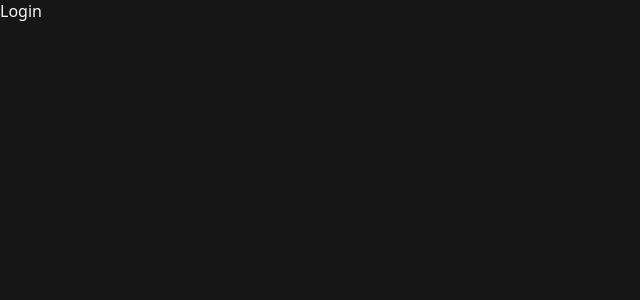
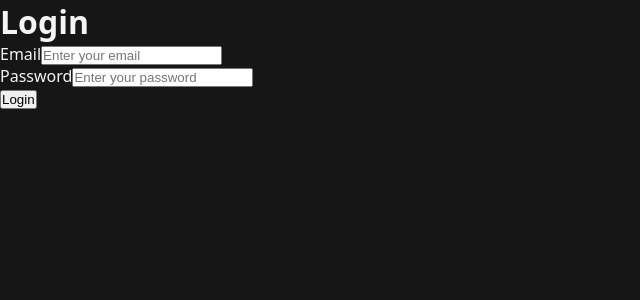
Before and after one commit to Prince-Singh-Dev/SkillBridge, a React app in the folder Frontend/: page /login in a window 1280 px wide. Shown: the top 300 px of the page, without its empty margins (0-640 px from the left). Built offline with nearby package versions, Linux system fonts and the light colour scheme; the HTML template or start-up script is replaced by a standard one.

Commit message:
created dummy login page

```diff
--- a/Frontend/src/features/auth/pages/Login.jsx
+++ b/Frontend/src/features/auth/pages/Login.jsx
@@ -2,7 +2,22 @@
 
 const Login = () => {
   return (
-    <div>Login</div>
+    <main>
+        <div className="form-container">
+            <h1>Login</h1>
+            <form>
+                <div className="input-group">
+                    <label htmlFor="email">Email</label>
+                    <input type="email" id="email" name="email" placeholder="Enter your email"/>
+                </div>
+                <div className="input-group">
+                    <label htmlFor="password">Password</label>
+                    <input type="password" id="password" name="password" placeholder="Enter your password"/>
+                </div>
+                <button className="button primary-button">Login</button>
+            </form>
+        </div>
+    </main>
   )
 }
 
```
